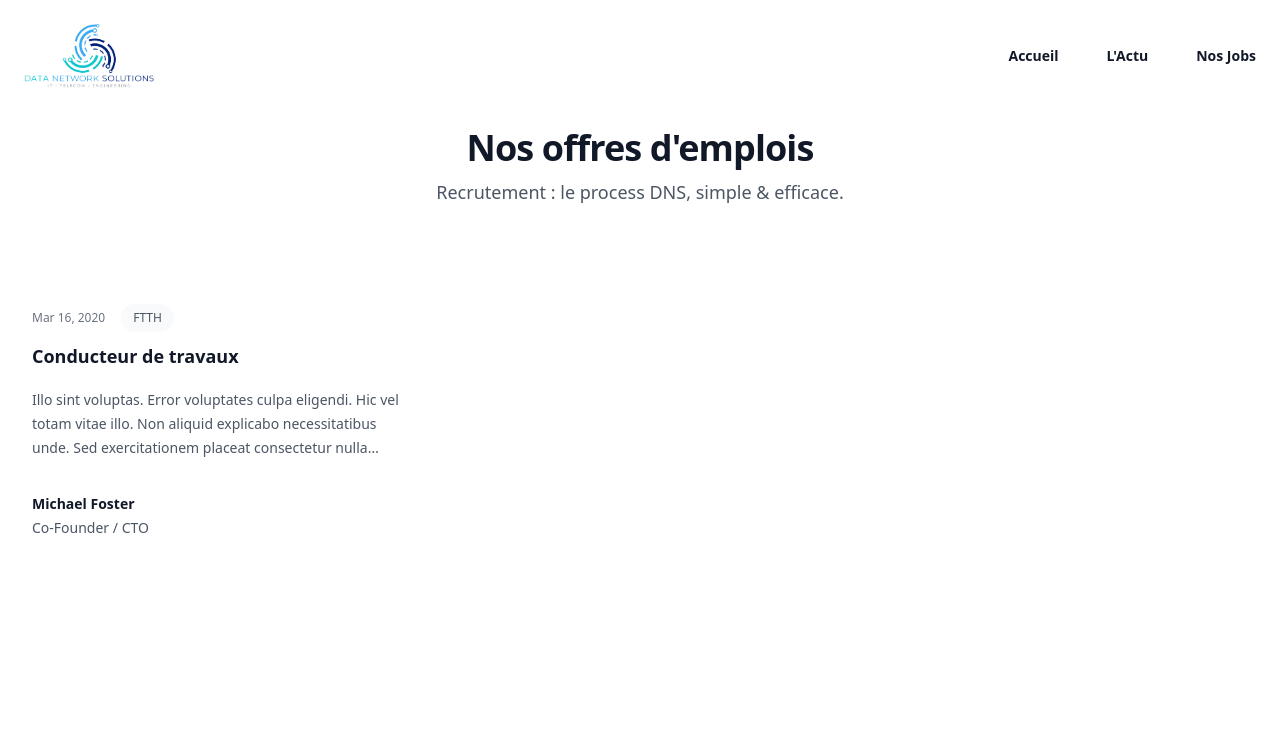
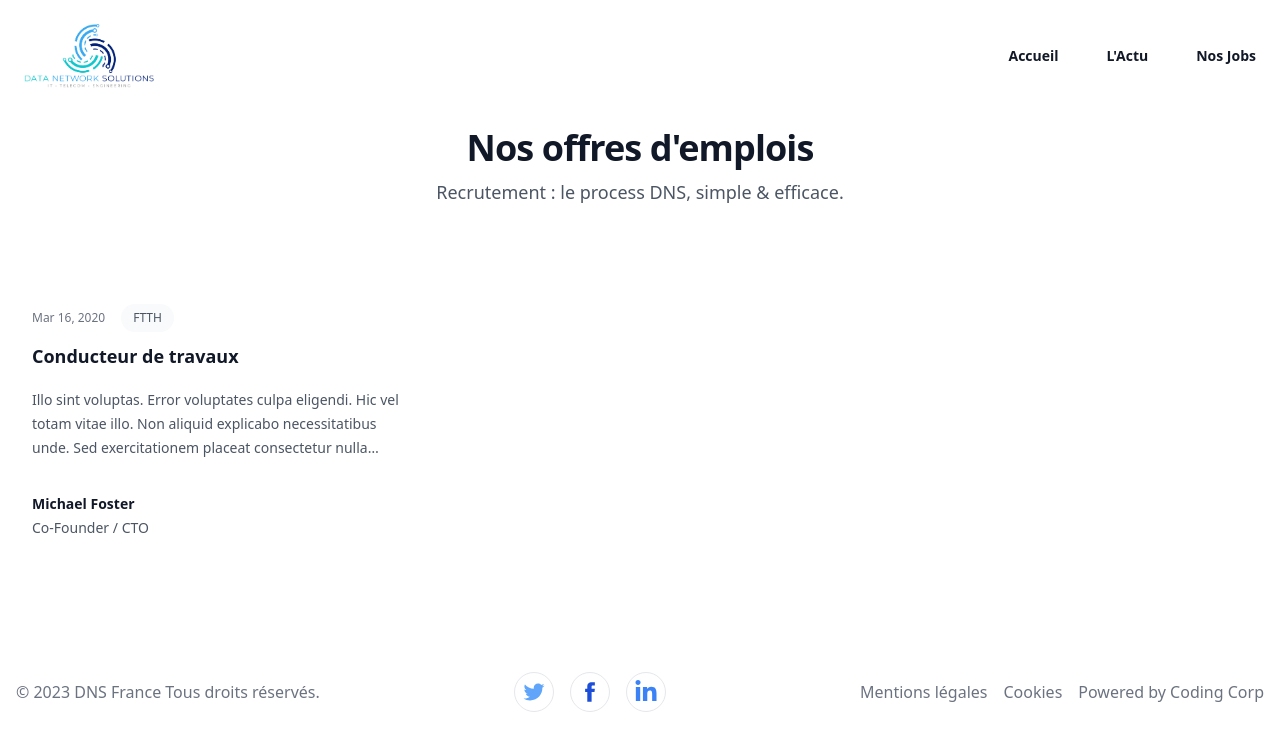
Before and after one commit to mohamedehn/dnsfrance, a Next.js app: page /jobs in a window 1280 px wide. Shown: the top 750 px of the page. Built offline with nearby package versions, Linux system fonts and the light colour scheme.

Commit message:
Correcting actu page with linkedin posts

```diff
--- a/next.config.js
+++ b/next.config.js
@@ -1,9 +1,9 @@
 /** @type {import('next').NextConfig} */
 const nextConfig = {
   reactStrictMode: true,
-  images: {
-    path: "/",
-  },
+  // images: {
+  //   path: "/",
+  // },
 }
 
 module.exports = nextConfig
--- a/pages/actu.jsx
+++ b/pages/actu.jsx
@@ -3,13 +3,14 @@ import Image from "next/image";
 import { useRouter } from "next/router";
 
 import { useEffect, useState } from 'react';
+import Footer from "@/components/Footer";
 
 const Actu = () => {
 
   return (
     <div className="pt-28 grid-cols-2">
-      <div className='sk-ww-linkedin-page-post grid-cols-2' data-embed-id='150085'></div>
-      <script src='https://widgets.sociablekit.com/linkedin-page-posts/widget.js' async defer></script>
+      <iframe src='https://widgets.sociablekit.com/linkedin-page-posts/iframe/150085' frameBorder='0' width='100%' height='1000'></iframe>
+      <Footer/>
     </div>
   );
 };
--- a/pages/jobs.jsx
+++ b/pages/jobs.jsx
@@ -1,6 +1,7 @@
 import React from "react";
 import Image from "next/image";
 import working from "../public/assets/working.avif"
+import Footer from "@/components/Footer";
 
 const posts = [
     {
@@ -24,7 +25,7 @@ const posts = [
 
   export default function Jobs() {
     return (
-      <div className="bg-white py-24 sm:py-32">
+      <div className="bg-white py-24 sm:py-32 h-screen">
         <div className="mx-auto max-w-7xl px-6 lg:px-8">
           <div className="mx-auto max-w-2xl text-center">
             <h2 className="text-3xl font-bold tracking-tight text-gray-900 sm:text-4xl">Nos offres d&apos;emplois</h2>
@@ -81,6 +82,7 @@ const posts = [
             ))}
           </div>
         </div>
+        <Footer/>
       </div>
     )
   }
```
